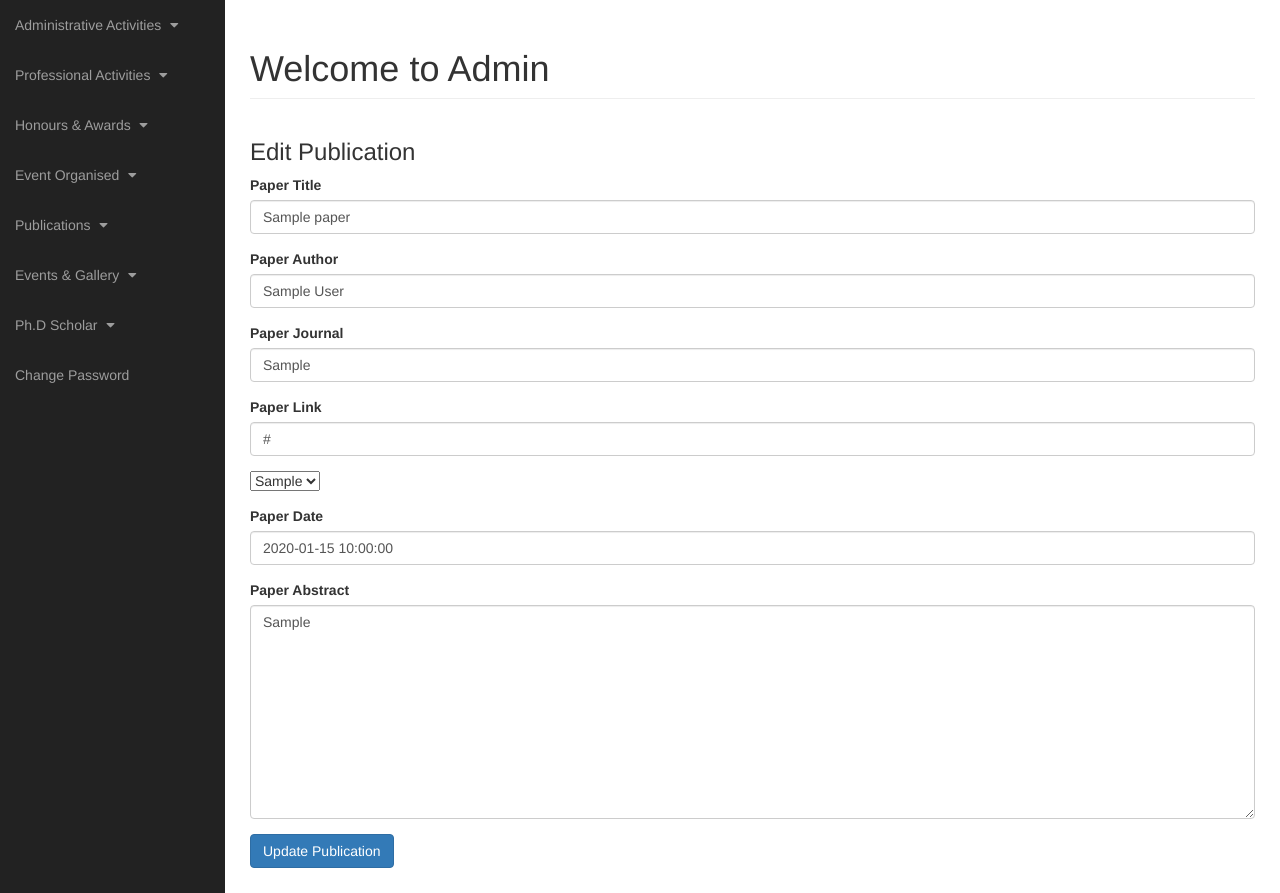
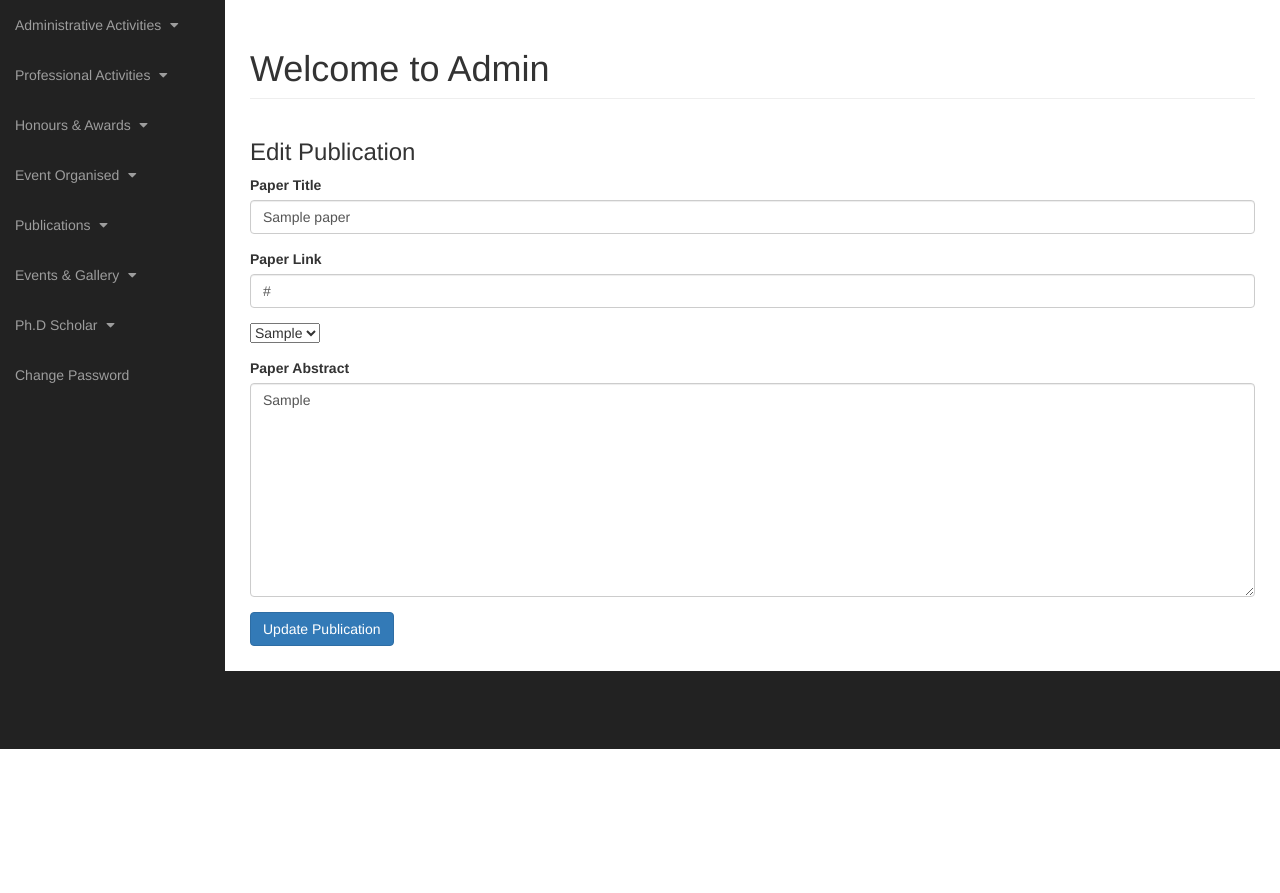
Before and after one commit to arjun1321/HOD-CSE-DTU, a PHP site: page /admin/publications.php?p_id=edit_publication&a_id=1 in a window 1280 px wide. Shown: the part 51-944 px from the top of the page. After the commit the page ends 800 px from the top, so only its background shows below. Run offline with PHP 8.4, Linux system fonts and the light colour scheme; the visitor is signed in with stand-in values (Sample User, id 1); tables that the repository leaves empty or names only in its code hold one stand-in row (values such as "Sample post").

Commit message:
cms: some changes in publication

```diff
--- a/admin/include/edit_publication.php
+++ b/admin/include/edit_publication.php
@@ -13,11 +13,11 @@ if(isset($_GET['a_id'])) {
 
         $paper_id = $row['paper_id'];
         $paper_title = $row['paper_title'];
-        $paper_author = $row['paper_author'];
-        $paper_journal = $row['paper_journal'];
+//        $paper_author = $row['paper_author'];
+//        $paper_journal = $row['paper_journal'];
         $paper_link = $row['paper_link'];
         $paper_type = $row['paper_type'];
-        $paper_date = $row['paper_date'];
+//        $paper_date = $row['paper_date'];
         $paper_abstract = $row['paper_abstract'];
      }
 
@@ -30,22 +30,22 @@ if(isset($_GET['a_id'])) {
     if(isset($_POST['update_publication'])) {
 
         $paper_title = $_POST['paper_title'];
-        $paper_author = $_POST['paper_author'];
-        $paper_journal = $_POST['paper_journal'];
+//        $paper_author = $_POST['paper_author'];
+//        $paper_journal = $_POST['paper_journal'];
         $paper_link = $_POST['paper_link'];
         $paper_type = $_POST['paper_type'];
-        $paper_date = $_POST['paper_date'];
+//        $paper_date = $_POST['paper_date'];
         $paper_abstract = $_POST['paper_abstract'];
 
 
         $query = "UPDATE papers SET ";
 
         $query .= "paper_title = '{$paper_title}', ";
-        $query .= "paper_author = '{$paper_author}', ";
-        $query .= "paper_journal = '{$paper_journal}', ";
+//        $query .= "paper_author = '{$paper_author}', ";
+//        $query .= "paper_journal = '{$paper_journal}', ";
         $query .= "paper_link = '{$paper_link}', ";
         $query .= "paper_type = '{$paper_type}', ";
-        $query .= "paper_date = '{$paper_date}', ";
+//        $query .= "paper_date = '{$paper_date}', ";
         $query .= "paper_abstract = '{$paper_abstract}' ";
         $query .= "WHERE paper_id = $the_paper_id; ";
 
@@ -71,15 +71,19 @@ if(isset($_GET['a_id'])) {
         <input type="text" value="<?php echo $paper_title; ?>" class="form-control" name="paper_title">
     </div>
 
+<!--
     <div class="form-group">
         <label for="paper_author">Paper Author</label>
-        <input type="text" value="<?php echo $paper_author; ?>" class="form-control" name="paper_author">
+        <input type="text" value="" class="form-control" name="paper_author">
     </div>
+-->
 
+<!--
     <div class="form-group">
         <label for="paper_journal">Paper Journal</label>
-        <input type="text" value="<?php echo $paper_journal; ?>" class="form-control" name="paper_journal">
+        <input type="text" value="" class="form-control" name="paper_journal">
     </div>
+-->
 
     <div class="form-group">
         <label for="paper_link">Paper Link</label>
@@ -101,10 +105,12 @@ if(isset($_GET['a_id'])) {
         </select>
     </div>
 
+<!--
     <div class="form-group">
         <label for="paper_date">Paper Date</label>
-        <input type="text" value="<?php echo $paper_date; ?>" class="form-control" name="paper_date">
+        <input type="text" value="" class="form-control" name="paper_date">
     </div>
+-->
 
     <div class="form-group">
         <label for="paper_abstract">Paper Abstract</label>
```
Also changed, not shown: admin/include/add_publication.php (+11 -5 lines), admin/include/view_publication.php (+9 -9 lines).
